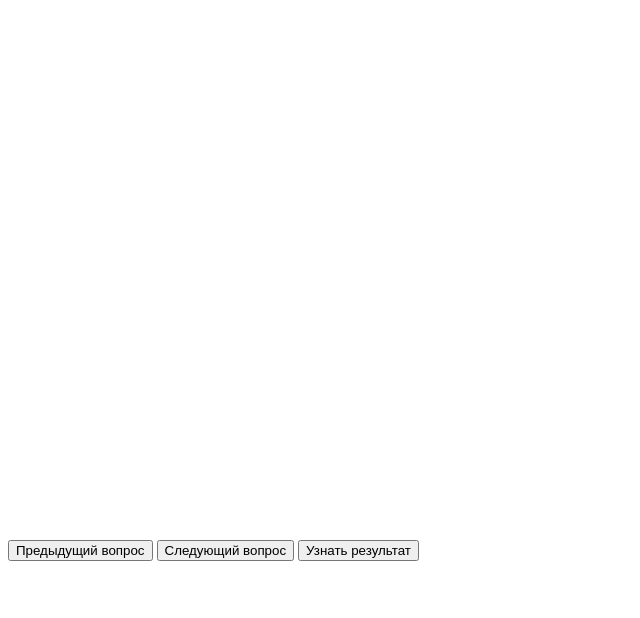
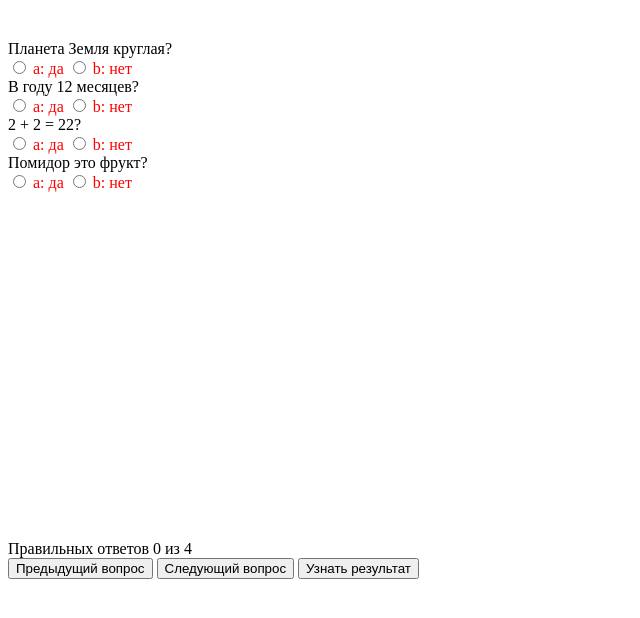
Before and after one commit to WebHeroSchool/jsproject_ev, a plain HTML site: page index.html in a window 1280 px wide. Both pictures are taken after a click on the button "Узнать результат". Shown: the whole page, without its empty margins (0-640 px from the left). Drawn offline with Linux system fonts and the light colour scheme.

```diff
--- a/index.html
+++ b/index.html
@@ -10,6 +10,7 @@
     <div class="quiz-container">
         <div id="quiz"></div>
     </div>
+    <div id="results"></div>
     <button id="previous"> Предыдущий вопрос </button>
     <button id="next"> Следующий вопрос </button>
     <button id="submit"> Узнать результат </button>
--- a/script.js
+++ b/script.js
@@ -1,14 +1,4 @@
-let num = 0;
-let score = 0;
-let question1 = { question: 'Планета Земля круглая?', answers: { a: 'да', b: 'нет,' }, correctAnswer: 'да' };
-let question2 = { question: 'В году 12 месяцев?', answers: { a: 'да', b: 'нет,' }, correctAnswer: 'да' };
-let question3 = { question: '2 + 2 = 22?', answers: { a: 'да', b: 'нет,' }, correctAnswer: 'нет' };
-let question4 = { question: 'Помидор это фрукт?', answers: { a: 'да', b: 'нет,' }, correctAnswer: 'нет' };
-let questions = [question1, question2, question3, question4];
-
-let quizContainer = document.querySelector('.quiz-container');
-
-const buildQuiz = (questions) => {
+const buildQuiz = () => {
 	const output = [];
 	questions.forEach((currentQuestion, questionNumber) => {
 		const answers = [];
@@ -29,22 +19,75 @@ const buildQuiz = (questions) => {
 	quizContainer.innerHTML = output.join('');
 }
 
+
 function showResults() {
 	const answerContainers = quizContainer.querySelectorAll('.answers');
-
 	let numCorrect = 0;
 	questions.forEach((currentQuestion, questionNumber) => {
 		const answerContainer = answerContainers[questionNumber];
+		const input = `input[name=question${questionNumber}]`;
 		const selector = `input[name=question${questionNumber}]:checked`;
 		const userAnswer = (answerContainer.querySelector(selector) || {}).value;
 		if (userAnswer === currentQuestion.correctAnswer) {
 			numCorrect++;
+			input.setAttribute('disable', 'disable');
+			answerContainers[questionNumber].style.color = 'lightgreen';
+
+		}
+		else {
+			answerContainers[questionNumber].style.color = 'red';
 		}
 	});
+
+	resultsContainer.innerHTML = `Правильных ответов ${numCorrect} из ${questions.length}`;
+
 }
-showResults();
+let quizContainer = document.querySelector('.quiz-container');
+const resultsContainer = document.getElementById('results');
+const submitButton = document.getElementById('submit');
+const questions = [
+	{
+		question: 'Планета Земля круглая?',
+		answers: {
+			a: "да",
+			b: "нет",
+		},
+		correctAnswer: "a"
+	},
+	{
+		question: 'В году 12 месяцев?',
+		answers: {
+			a: "да",
+			b: "нет",
+		},
+		correctAnswer: "a"
+	},
+	{
+		question: '2 + 2 = 22?',
+		answers: {
+			a: "да",
+			b: "нет",
+		},
+		correctAnswer: "b"
+	},
+	{
+		question: 'Помидор это фрукт?',
+		answers: {
+			a: "да",
+			b: "нет",
+		},
+		correctAnswer: "b"
+	},
+];
 
-const nextButton = document.getElementById('next');
+buildQuiz();
+
+submitButton.addEventListener('click', () => {
+	showResults();
+});
+
+
+/*const nextButton = document.getElementById('next');
 nextButton.addEventListener('click', (event) => {
 	console.log('Следующий слайд');
 });
@@ -52,11 +95,6 @@ nextButton.addEventListener('click', (event) => {
 const previousButton = document.getElementById('previous');
 previousButton.addEventListener('click', (event) => {
 	console.log('Предыдущий слайд');
-});
-
-const submitButton = document.getElementById('submit');
-submitButton.addEventListener('click', () => {
-	showResults();
 });
 
 let currentSlide = 0;
@@ -82,5 +120,4 @@ function showNextSlide() {
 }
 function showPreviousSlide() {
 	showSlide(currentSlide - 1);
-}
-buildQuiz(questions);
+}*/
```
